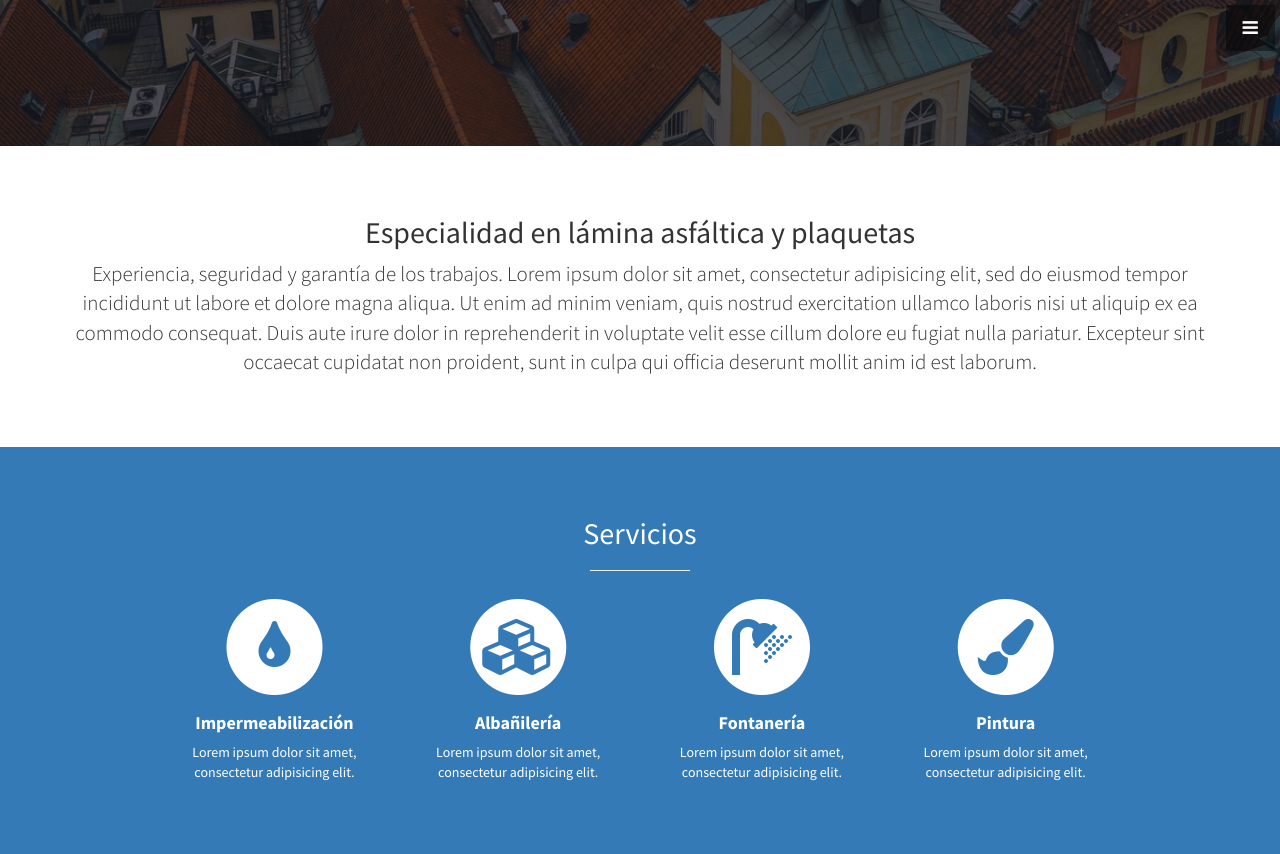
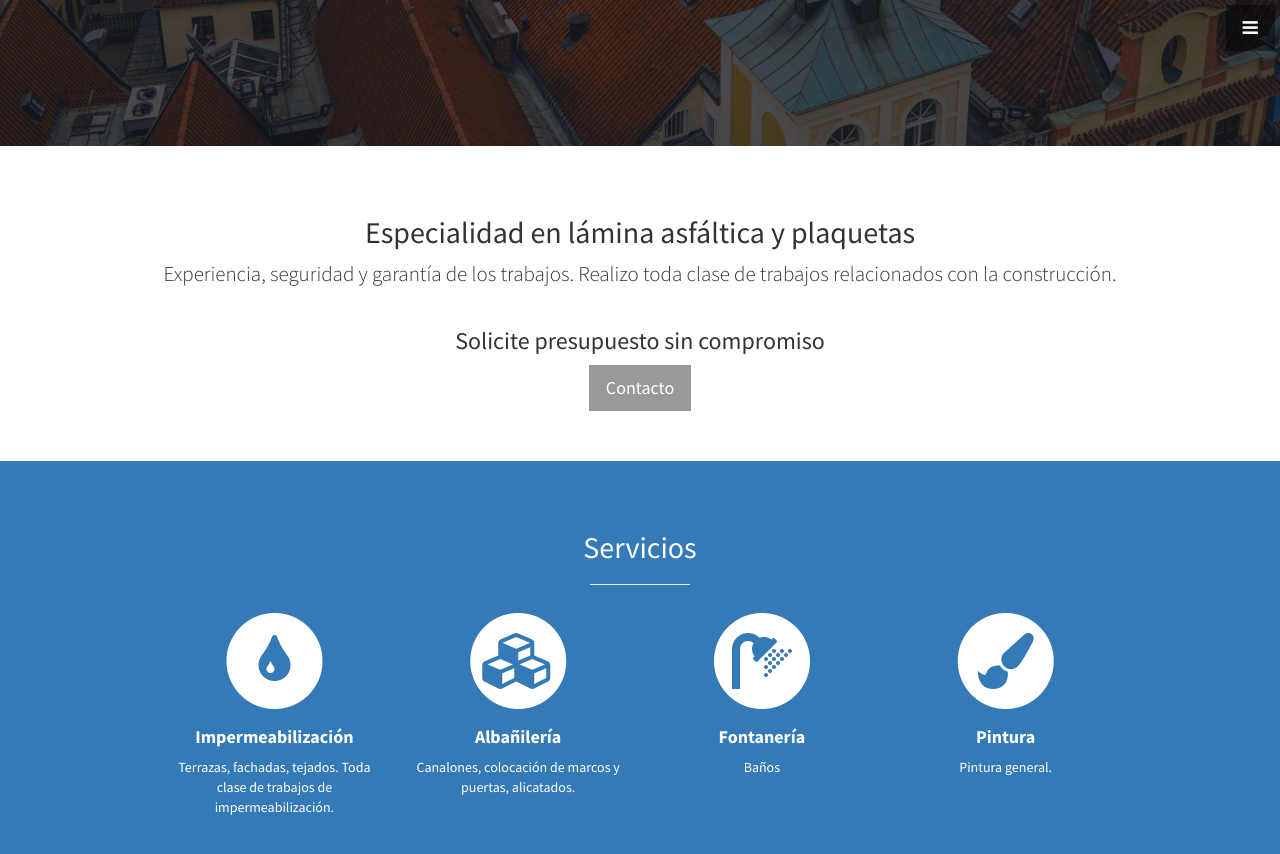
Before and after one commit to agustin-moracho/agustin-moracho.github.io, a Jekyll site: the page built from index.html, in a window 1280 px wide and 900 px high, scrolled down 754 px, cut to the strip 0-858 px from the top of the window. Shown: the top 854 px of the strip. Built offline with Jekyll 4.4.1, drawn with Linux system fonts in a browser that asks for light colours.

Commit message:
Añado call to action en about y modifico descripciones de los servicios

```diff
--- a/_includes/about.html
+++ b/_includes/about.html
@@ -3,10 +3,18 @@
     <div class="row">
       <div class="col-lg-12 text-center">
         <h2>Especialidad en lámina asfáltica y plaquetas</h2>
-        <p class="lead">Experiencia, seguridad y garantía de los trabajos. Lorem ipsum dolor sit amet, consectetur adipisicing elit, sed do eiusmod tempor incididunt ut labore et dolore magna aliqua. Ut enim ad minim veniam, quis nostrud exercitation ullamco laboris nisi ut aliquip ex ea commodo consequat. Duis aute irure dolor in reprehenderit in voluptate velit esse cillum dolore eu fugiat nulla pariatur. Excepteur sint occaecat cupidatat non proident, sunt in culpa qui officia deserunt mollit anim id est laborum.</p>
+        <p class="lead">Experiencia, seguridad y garantía de los trabajos. Realizo toda clase de trabajos relacionados con la construcción.</p>
       </div>
     </div>
     <!-- /.row -->
   </div>
   <!-- /.container -->
+  <div class="container">
+    <div class="row">
+      <div class="col-lg-12 text-center">
+        <h3>Solicite presupuesto sin compromiso</h3>
+        <a href="#contact" class="btn btn-lg btn-dark">Contacto</a>
+      </div>
+    </div>
+  </div>
 </section>
--- a/_includes/services.html
+++ b/_includes/services.html
@@ -15,7 +15,7 @@
               <h4>
                 <strong>Impermeabilización</strong>
               </h4>
-              <p>Lorem ipsum dolor sit amet, consectetur adipisicing elit.</p>
+              <p>Terrazas, fachadas, tejados. Toda clase de trabajos de impermeabilización.</p>
             </div>
           </div>
           <div class="col-md-3 col-sm-6">
@@ -27,7 +27,7 @@
               <h4>
                 <strong>Albañilería</strong>
               </h4>
-              <p>Lorem ipsum dolor sit amet, consectetur adipisicing elit.</p>
+              <p>Canalones, colocación de marcos y puertas, alicatados.</p>
             </div>
           </div>
           <div class="col-md-3 col-sm-6">
@@ -39,7 +39,7 @@
               <h4>
                 <strong>Fontanería</strong>
               </h4>
-              <p>Lorem ipsum dolor sit amet, consectetur adipisicing elit.</p>
+              <p>Baños</p>
             </div>
           </div>
           <div class="col-md-3 col-sm-6">
@@ -51,7 +51,7 @@
               <h4>
                 <strong>Pintura</strong>
               </h4>
-              <p>Lorem ipsum dolor sit amet, consectetur adipisicing elit.</p>
+              <p>Pintura general.</p>
             </div>
           </div>
         </div>
```
